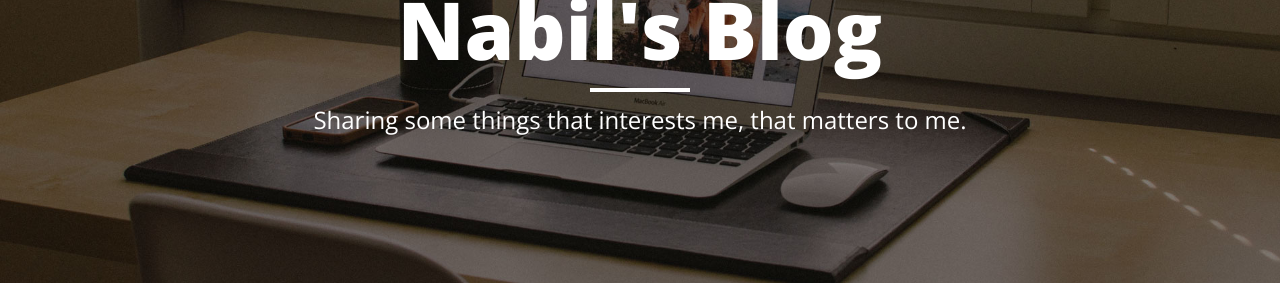
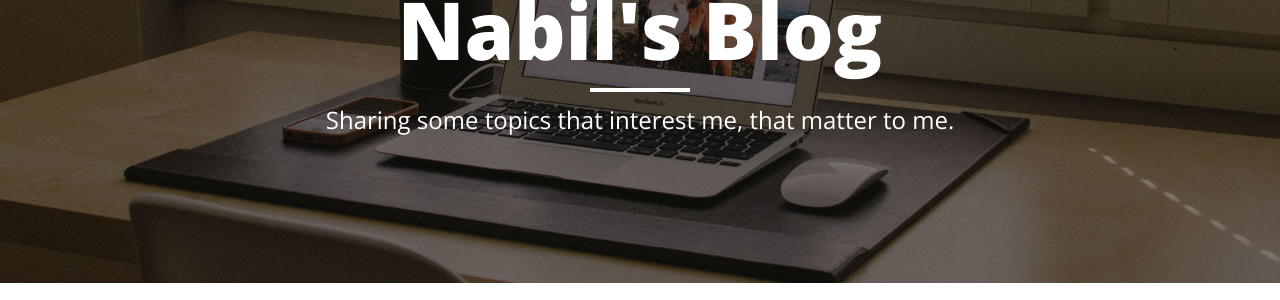
Before and after one commit to nabilbouab/nabilbouab.github.io, a Jekyll site: the page built from index.html, in a window 1280 px wide. Shown: the part 165-465 px from the top of the page. Built offline with Jekyll 4.4.1, drawn with Linux system fonts in a browser that asks for light colours; nearby versions of some CDN libraries; the list of posts is cut into pages by our own code.

Commit message:
first commit

```diff
--- a/index.html
+++ b/index.html
@@ -1,6 +1,6 @@
 ---
 layout: page
-description: "Sharing some things that interests me, that matters to me."
+description: "Sharing some topics that interest me, that matter to me."
 ---
 
 {% for post in paginator.posts %}
```
